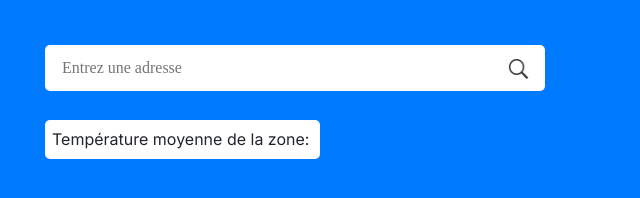
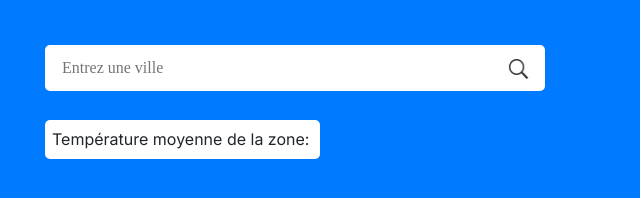
Before and after one commit to TheoLeao/TP-MiwWeatherMap, a website: page index.html in a window 1280 px wide. Shown: the full height of the page, 0-640 px from the left. Drawn offline with nearby package versions, Linux system fonts and the light colour scheme.

Commit message:
placeholder input

```diff
--- a/index.html
+++ b/index.html
@@ -25,7 +25,7 @@
             <span class="zoneAlert"></span>
             <div class="recherche">
                 <div class="searchbar">
-                    <input type="text" id="inputAdresse" placeholder="Entrez une adresse" list="datalistInputAdresse">
+                    <input type="text" id="inputAdresse" placeholder="Entrez une ville" list="datalistInputAdresse">
                     <a href="">
                         <img src="img/loupe.png">
                     </a>
```
